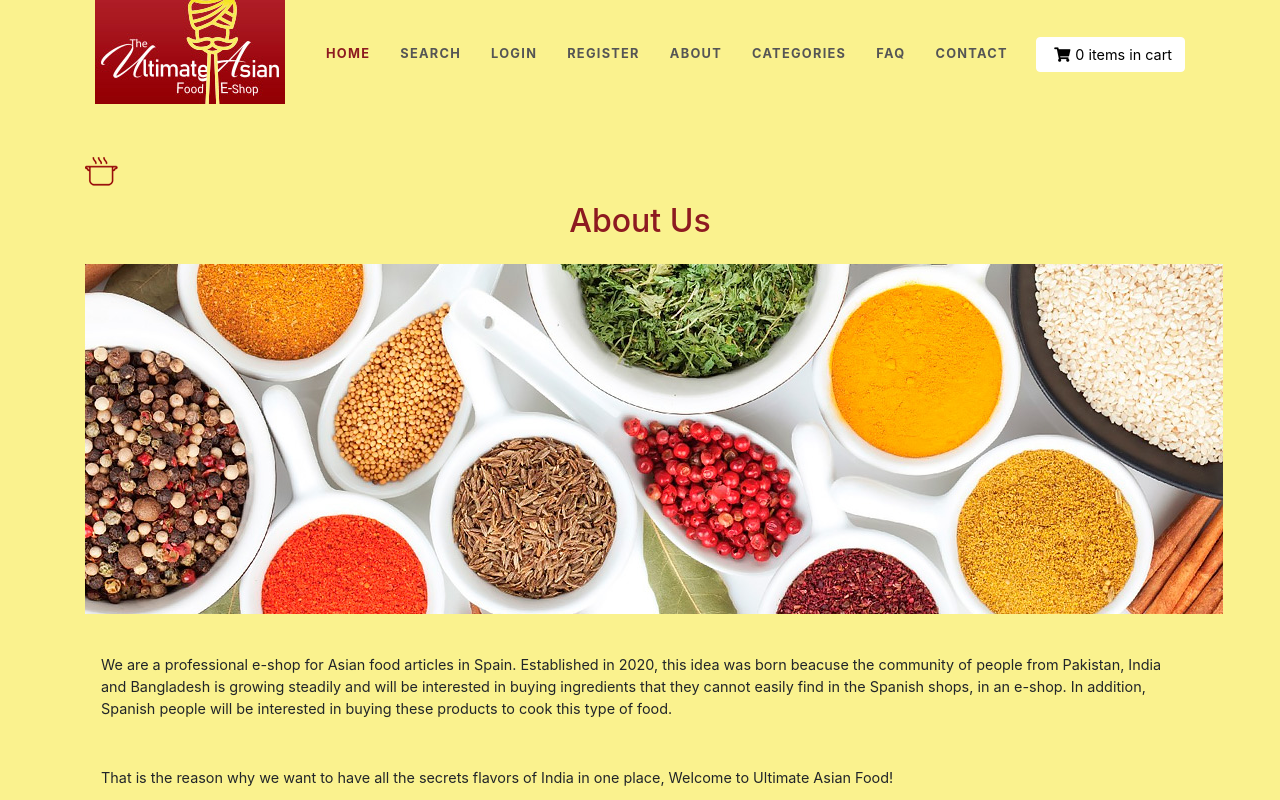
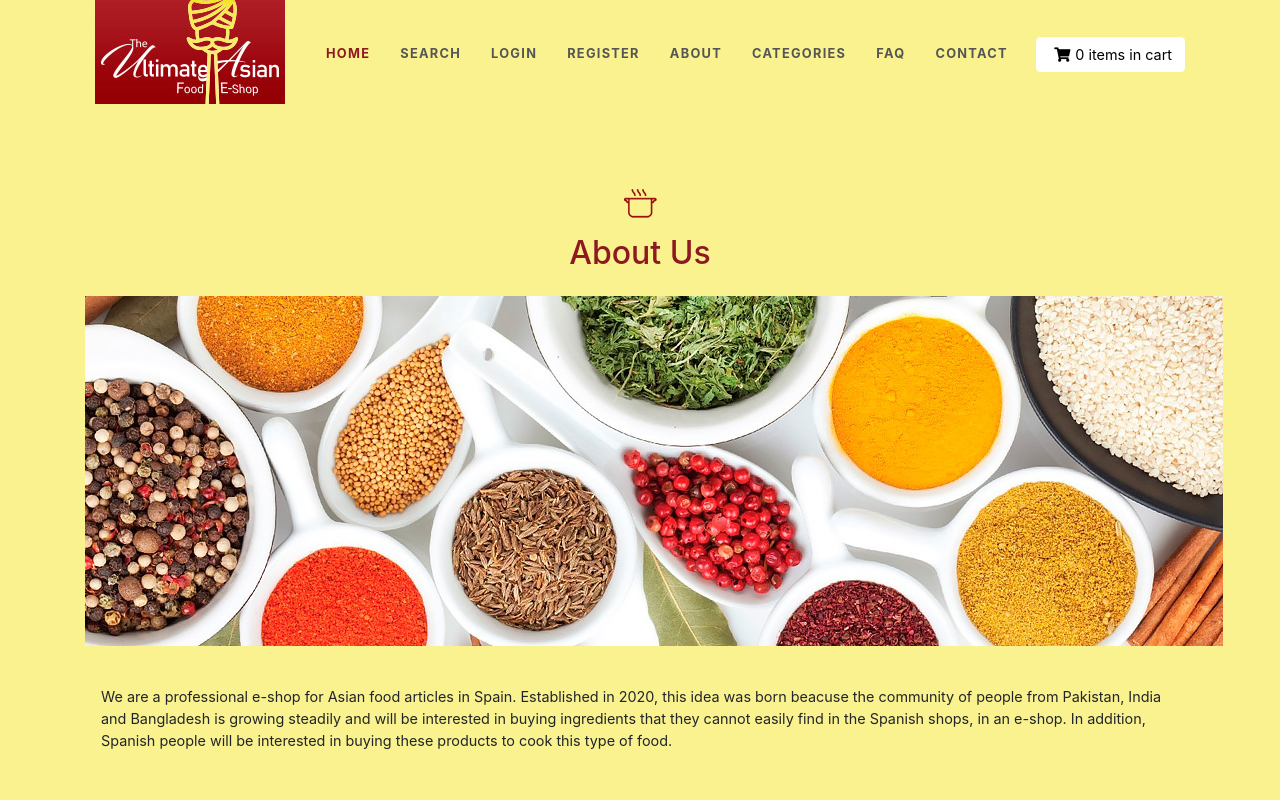
Before and after one commit to Kobyjc08/Frontend_Ultimate_Asian_Food, a React (Create React App) app in the folder frontend/: page /About in a window 1280 px wide. Shown: the top 800 px of the page. Built offline with nearby package versions, Linux system fonts and the light colour scheme.

Commit message:
fix about us pic position

```diff
--- a/frontend/src/components/Company.js
+++ b/frontend/src/components/Company.js
@@ -1,10 +1,14 @@
 import React from "react";
 import picAbout from "../images/about_us.jpg";
 import picFaq from "../images/faq.jpg";
+import productsimg from "../images/about_us_icon.png";
 
 const Company = () => {
   return (
     <div className="company-main">
+      <div className='img-product'>
+          <img src={productsimg} alt='About Us Icon' />
+        </div>
       <div className="heading-company">
         <h1 className="red-letters">COMPANY</h1>
       </div>
--- a/frontend/src/pages/About.js
+++ b/frontend/src/pages/About.js
@@ -8,10 +8,13 @@ const About = () => {
   return (
     <Layout>
       <Container>
-        <img src={productsimg} className="header-icon" alt="About Us Icon" />
-        <h2 className="red-letters">About Us</h2>
-        <img src={aboutImage} alt="aboutImage" />
-        <div class="blockquote2">
+        <div className='img-product'>
+          <img src={productsimg} alt='About Us Icon' />
+        </div>
+
+        <h2 className='red-letters'>About Us</h2>
+        <img src={aboutImage} alt='aboutImage' />
+        <div className='blockquote2'>
           We are a professional e-shop for Asian food articles in Spain.
           Established in 2020, this idea was born beacuse the community of
           people from Pakistan, India and Bangladesh is growing steadily and
@@ -19,7 +22,7 @@ const About = () => {
           in the Spanish shops, in an e-shop. In addition, Spanish people will
           be interested in buying these products to cook this type of food.
         </div>
-        <div class="blockquote2">
+        <div className='blockquote2'>
           That is the reason why we want to have all the secrets flavors of
           India in one place, Welcome to Ultimate Asian Food!{" "}
         </div>
```
